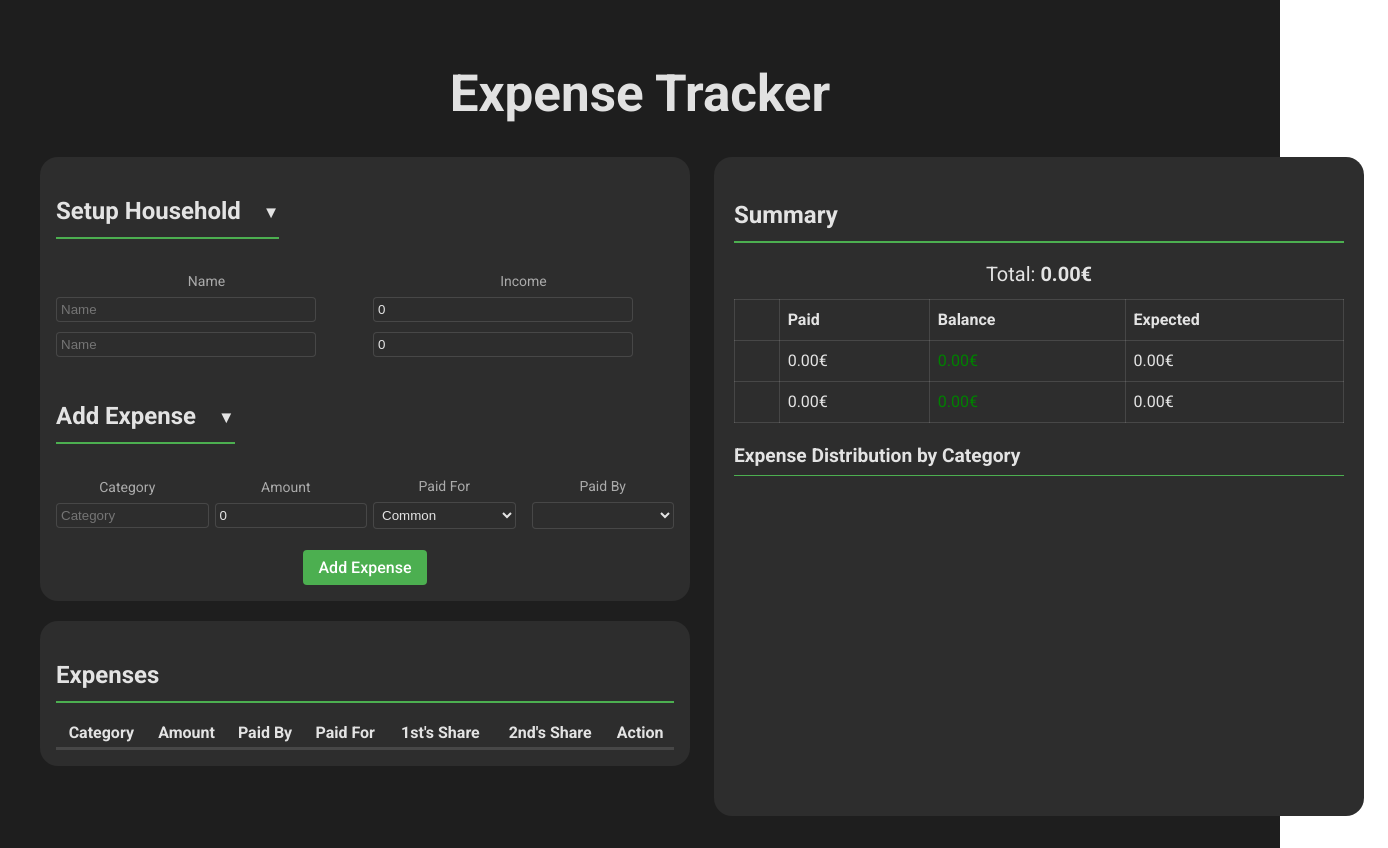
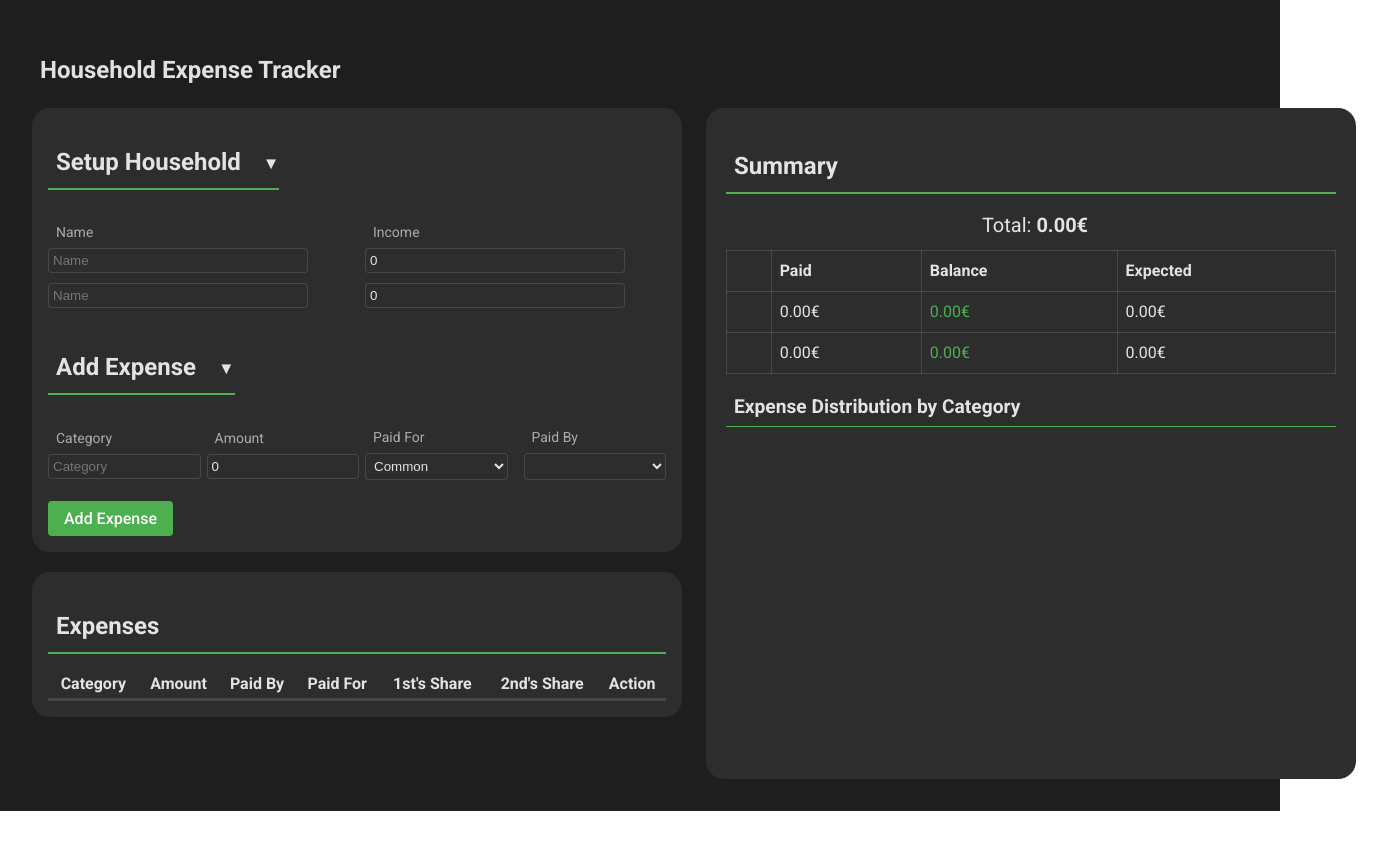
Before and after one commit to ibosnic00/household-expenses, a React (Vite) app: page / in a window 1280 px wide. Shown: the whole page, 1388 px wide, since content can reach past the window. After the commit the page ends 811 px from the top, so only its background shows below. Built offline with nearby package versions, Linux system fonts and the light colour scheme.

Commit message:
Minor sty;e changes

```diff
--- a/src/App.css
+++ b/src/App.css
@@ -1,6 +1,7 @@
 #root {
-  max-width: 1200px;
+  max-width: 1400px;
   margin: 0 auto;
   padding: 2rem;
-  text-align: center;
+  text-align: left;
+  text-indent: 0.5rem;
 }
--- a/src/App.tsx
+++ b/src/App.tsx
@@ -73,7 +73,7 @@ const App: React.FC = () => {
 
   return (
     <div className="app-container">
-      <h1>Expense Tracker</h1>
+      <h2>Household Expense Tracker</h2>
       <div className="main-layout">
         <div className="left-column">
           <div className="card">
--- a/src/components/Summary.tsx
+++ b/src/components/Summary.tsx
@@ -61,6 +61,8 @@ const Summary: React.FC<SummaryProps> = ({
   };
 
   const pieChartOptions = {
+    responsive: true,
+    maintainAspectRatio: false,
     plugins: {
       legend: {
         position: 'right' as const,
--- a/src/styles/theme.css
+++ b/src/styles/theme.css
@@ -92,7 +92,7 @@ body {
 }
 
 .chart-container {
-    margin-top: 20px;
+    margin-top: 2rem;
     height: 300px;
 }
 
@@ -216,17 +216,17 @@ select.input-field {
 }
 
 .summary-table td.positive {
-    color: green;
+    color: var(--positive);
 }
 
 .summary-table td.negative {
-    color: red;
+    color: var(--negative);
 }
 
 .balance-text {
     margin-top: 16px;
     font-size: 1rem;
-    color: red;
+    color: var(--negative);
     text-align: left;
 }
 
```
